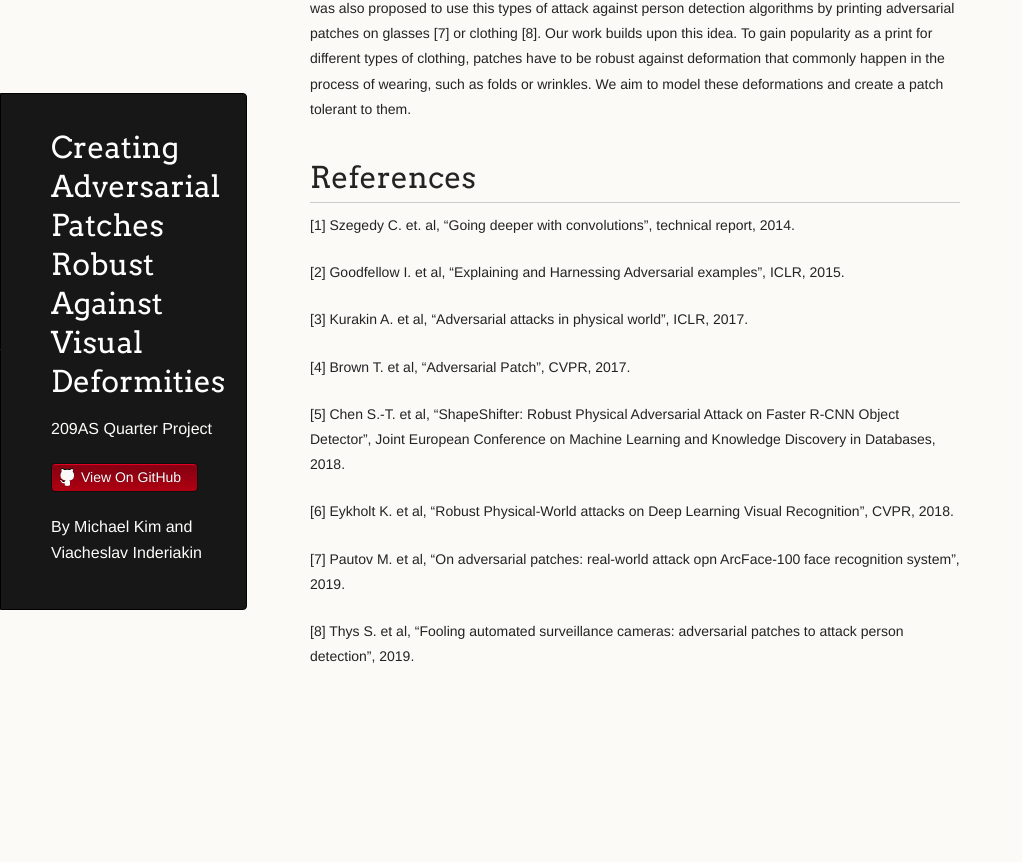
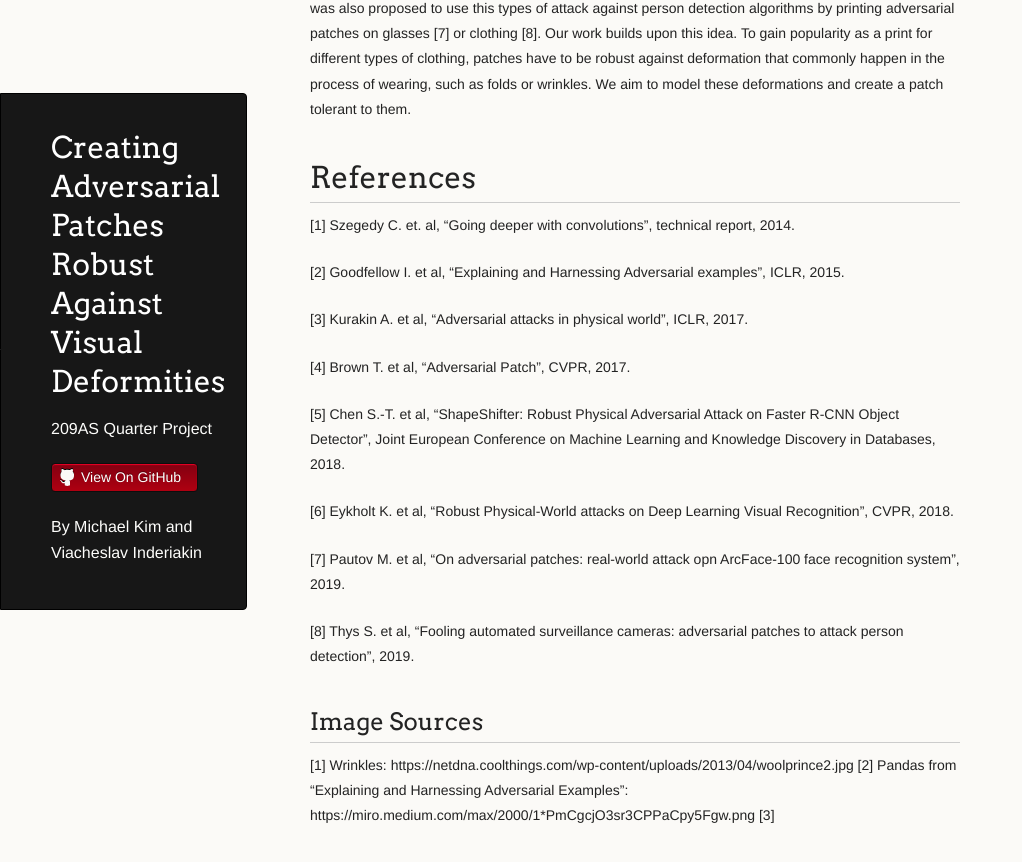
Before and after one commit to SlavaInder/209AS_Adversarial_Patch, a Jekyll site: the page built from docs/prior_works.md, in a window 1280 px wide and 900 px high, scrolled down 511 px. Shown: the top 862 px of the window, without its empty margins (0-1022 px from the left). Built offline with Jekyll 4.4.1, drawn with Linux system fonts in a browser that asks for light colours; our own code applies the rules of GitHub Pages for plain Markdown files; before the commit the page ends 1253 px from its top, so only the background shows below that.

Commit message:
Update prior_works.md

```diff
--- a/docs/prior_works.md
+++ b/docs/prior_works.md
@@ -23,3 +23,8 @@ layout: default
 [7] Pautov M. et al, "On adversarial patches: real-world attack opn ArcFace-100 face recognition system", 2019.
 
 [8] Thys S. et al, "Fooling automated surveillance cameras: adversarial patches to attack person detection", 2019.
+
+## Image Sources
+[1] Wrinkles: https://netdna.coolthings.com/wp-content/uploads/2013/04/woolprince2.jpg
+[2] Pandas from "Explaining and Harnessing Adversarial Examples": https://miro.medium.com/max/2000/1*PmCgcjO3sr3CPPaCpy5Fgw.png
+[3]
```
